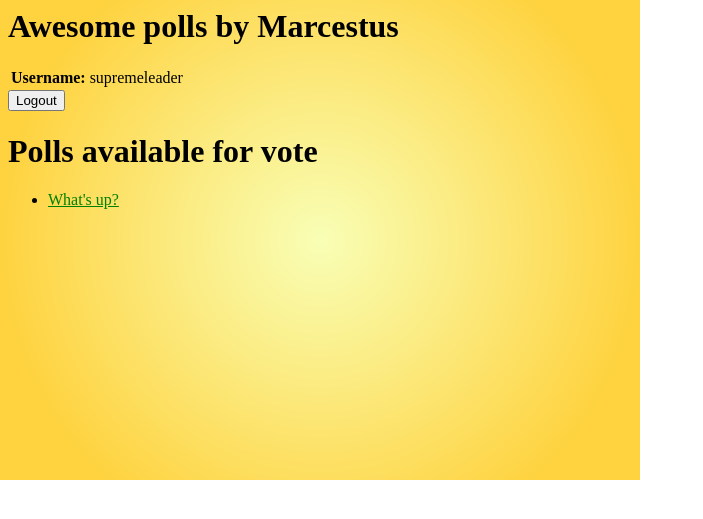
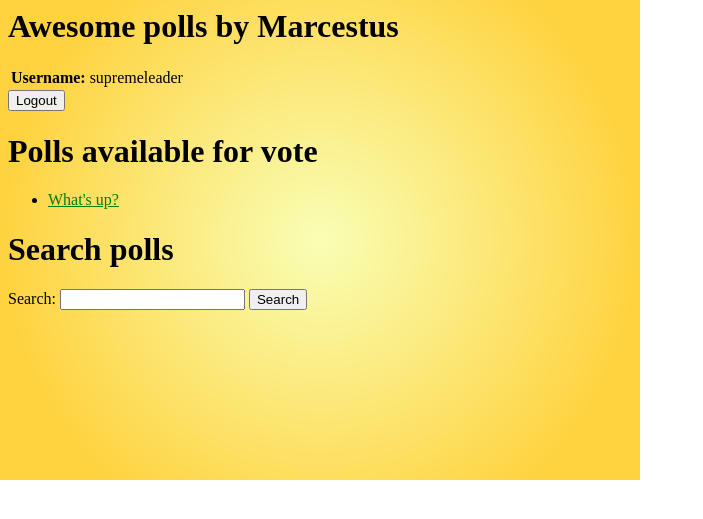
Before and after one commit to Marcestus/FlawedPollApp-CyberSec2020, a Django app: page /polls/ in a window 1280 px wide. Shown: the top 519 px of the page, without its empty margins (0-703 px from the left). Run offline with Django 3.2, Linux system fonts and the light colour scheme; a user stored in the database is signed in; data comes from the database, SQL or seed files in the repository; both versions use the stored data as it was after the commit.

Commit message:
add rest of the vulnerabilities

```diff
--- a/mysite/polls/templates/polls/index.html
+++ b/mysite/polls/templates/polls/index.html
@@ -29,8 +29,28 @@
 	        <li><a href="{% url 'polls:detail' question.id %}">{{ question.question_text }}</a></li>
 	    {% endfor %}
 	    </ul>
+
+    <h1>Search polls</h1>
+
+    <form method="get">
+      <label for="query">Search: </label>
+      <input type="text" id="query" name="query" />
+      <input type="submit" value="Search" />
+    </form>
+
+    <span id="search-query" ></span>
+
 	{% else %}
 	    <p>No polls are available.</p>
 	{% endif %}
+
+  <script type="application/javascript">
+    var searchParams = new URLSearchParams(document.location.search);
+    if (searchParams.has("query"))
+    {
+      document.getElementById("search-query").innerHTML = "You searched for " + searchParams.get("query")
+    }
+  </script>
+
   </body>
 </html>
```
Also changed, not shown: mysite/db.sqlite3.
